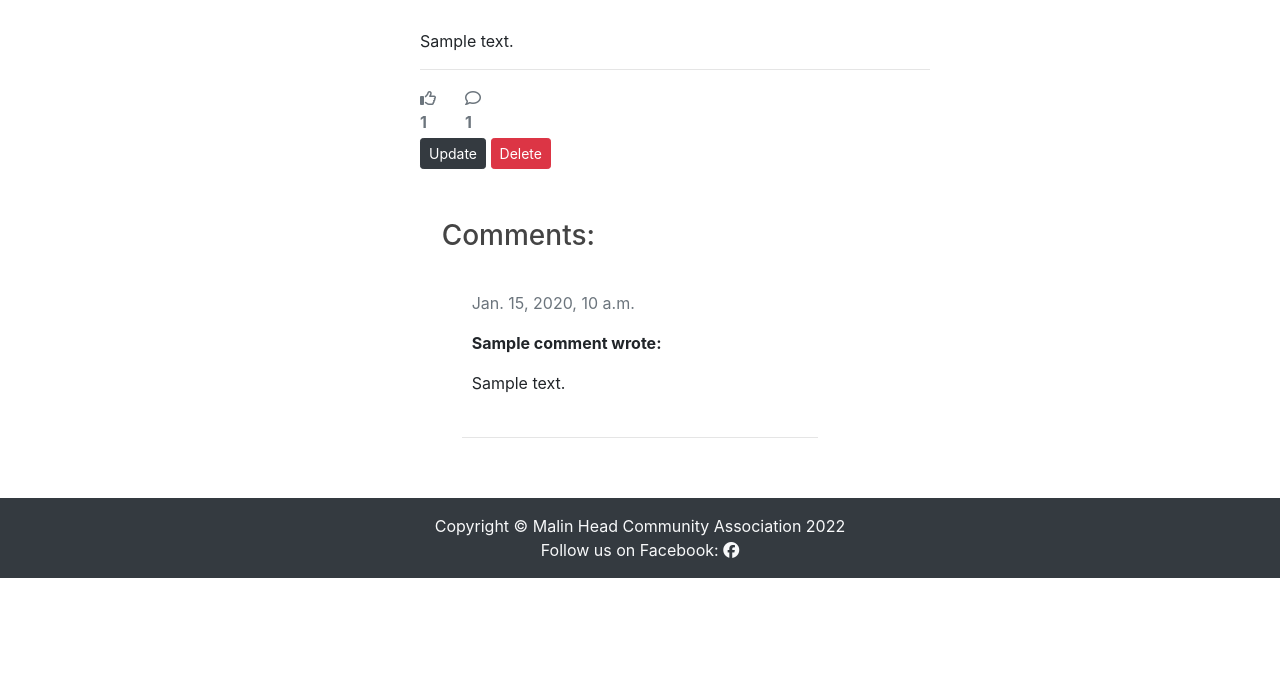
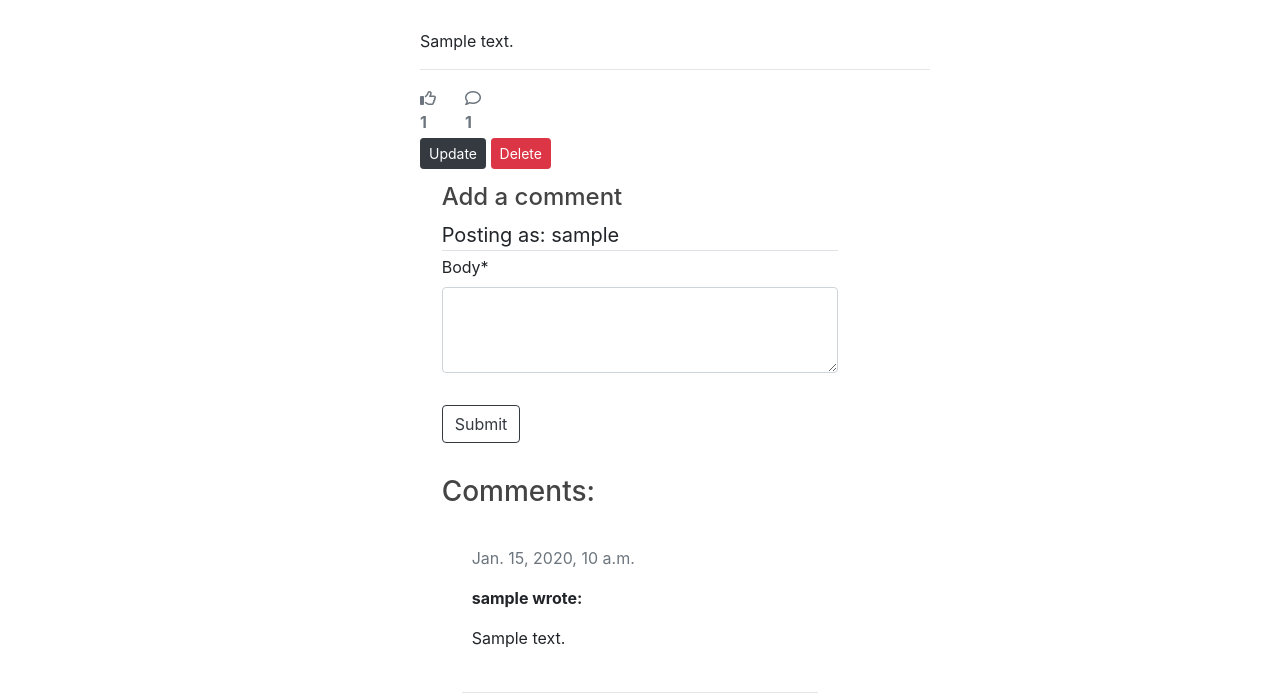
Before and after one commit to MarkHewitt76/mhc-message-board, a Django app: a page that uses templates/full_post.html in a window 1280 px wide. Shown: the part 259-958 px from the top of the page. Before the commit the page ends 837 px from the top, so only its background shows below. Run offline with Django 3.2, Linux system fonts and the light colour scheme; a user stored in the database is signed in; tables that the repository leaves empty hold one stand-in row (values such as "Sample post"); some libraries are stand-ins or nearby versions.

Commit message:
Edit Comment model to include FK to User model and add comment form

```diff
--- a/boards/forms.py
+++ b/boards/forms.py
@@ -1,7 +1,7 @@
 from django import forms
 from django.contrib.auth.models import User
 from django.contrib.auth.forms import UserCreationForm
-from .models import UserProfile
+from .models import UserProfile, Comment
 
 
 class UserRegistrationForm(UserCreationForm):
@@ -41,3 +41,16 @@ class ProfileUpdateForm(forms.ModelForm):
     class Meta:
         model = UserProfile
         fields = ['profile_image']
+
+
+class CommentForm(forms.ModelForm):
+    """
+    Comment form to be displayed below posts if user is logged in.
+    """
+
+    class Meta:
+        model = Comment
+        fields = ('body',)
+        widgets = {
+          'body': forms.Textarea(attrs={'rows': 3, 'cols': 150}),
+        }
--- a/boards/models.py
+++ b/boards/models.py
@@ -66,8 +66,10 @@ class Comment(models.Model):
     post = models.ForeignKey(
         Post, on_delete=models.CASCADE, related_name='comments'
     )
-    name = models.CharField(max_length=80)
-    email = models.EmailField()
+    name = models.ForeignKey(
+        User, on_delete=models.CASCADE, related_name="post_comment"
+    )
+    # email = models.EmailField()
     body = models.TextField()
     created_on = models.DateTimeField(auto_now_add=True)
 
--- a/boards/views.py
+++ b/boards/views.py
@@ -9,7 +9,8 @@ from .models import Category, Post
 from .forms import (
     UserRegistrationForm,
     UserUpdateForm,
-    ProfileUpdateForm
+    ProfileUpdateForm,
+    CommentForm
 )
 
 
@@ -100,7 +101,8 @@ class FullPost(View):
             {
                 "post": post,
                 "comments": comments,
-                "liked": liked
+                "liked": liked,
+                "comment_form": CommentForm()
             },
         )
 
--- a/static/css/style.css
+++ b/static/css/style.css
@@ -65,6 +65,10 @@ a.article-title:hover {
     text-decoration: none;
 }
 
+.comment-form legend {
+    font-size: 20px;
+}
+
 /* Pagination buttons */
 
 .pag-btn {
--- a/templates/category_posts.html
+++ b/templates/category_posts.html
@@ -6,7 +6,9 @@
 
     <div class="row">
         <div class="col mt-5 text-center">
-            <h2>{{ view.kwargs.category }} ({{ page_obj.paginator.count }} posts)</h2>
+            {% with page_obj.paginator.count as total_posts %}
+            <h2>{{ view.kwargs.category }} ({{ total_posts }} posts)</h2>
+            {% endwith %}
         </div>
     </div>
 
--- a/templates/full_post.html
+++ b/templates/full_post.html
@@ -1,4 +1,5 @@
 {% extends "base.html" %}
+{% load crispy_forms_tags %}
 
 {% block content %}
 
@@ -6,7 +7,7 @@
 
     <div class="row d-flex justify-content-around">
 
-        <article class="col-8 mt-3 media full-post-content">
+        <article class="col-8 mt-3 mb-0 media full-post-content">
             {% if 'pic_placeholder' in post.author.user_profile.profile_image.url %}
             <img class="rounded-circle profile-img-thumb" src="https://res.cloudinary.com/markhewitt76/image/upload/v1663374285/post-it-1238872_klgz4t.jpg" alt="Profile picture">
             {% else %}
@@ -51,6 +52,23 @@
 
     </div>
 
+    {% if user.is_authenticated %}
+    <div class="row d-flex justify-content-center comment-form">
+        <div class="col-sm-8 col-md-6 col-lg-4 card border-0 mb-0 mt-0">
+            <h4>Add a comment</h4>
+            <form method="POST" class="mt1">
+                {% csrf_token %}
+                <fieldset class="form-group">
+                    <legend class="border-bottom mb-1">Posting as: {{ user.username }}</legend>
+                    {{ comment_form | crispy }}
+                </fieldset>
+                <div class="form-group">
+                    <button class="btn btn-outline-dark" type="submit">Submit</button>
+                </div>
+            </form>
+        </div>
+    </div>
+    {% endif %}
 
     <div class="row d-flex justify-content-center comment-container">
         <div class="col-sm-8 col-md-6 col-lg-4 card border-0 mb-4 mt-3 ">
--- a/templates/user_posts.html
+++ b/templates/user_posts.html
@@ -6,7 +6,9 @@
 
     <div class="row">
         <div class="col mt-5 text-center">
-            <h2>Posts by {{ view.kwargs.username }} ({{ page_obj.paginator.count }})</h2>
+            {% with page_obj.paginator.count as total_posts %}
+            <h2>Posts by {{ view.kwargs.username }} ({{ total_posts }})</h2>
+            {% endwith %}
         </div>
     </div>
 
```
Also changed, not shown: boards/migrations/0006_auto_20220920_1657.py (added).
